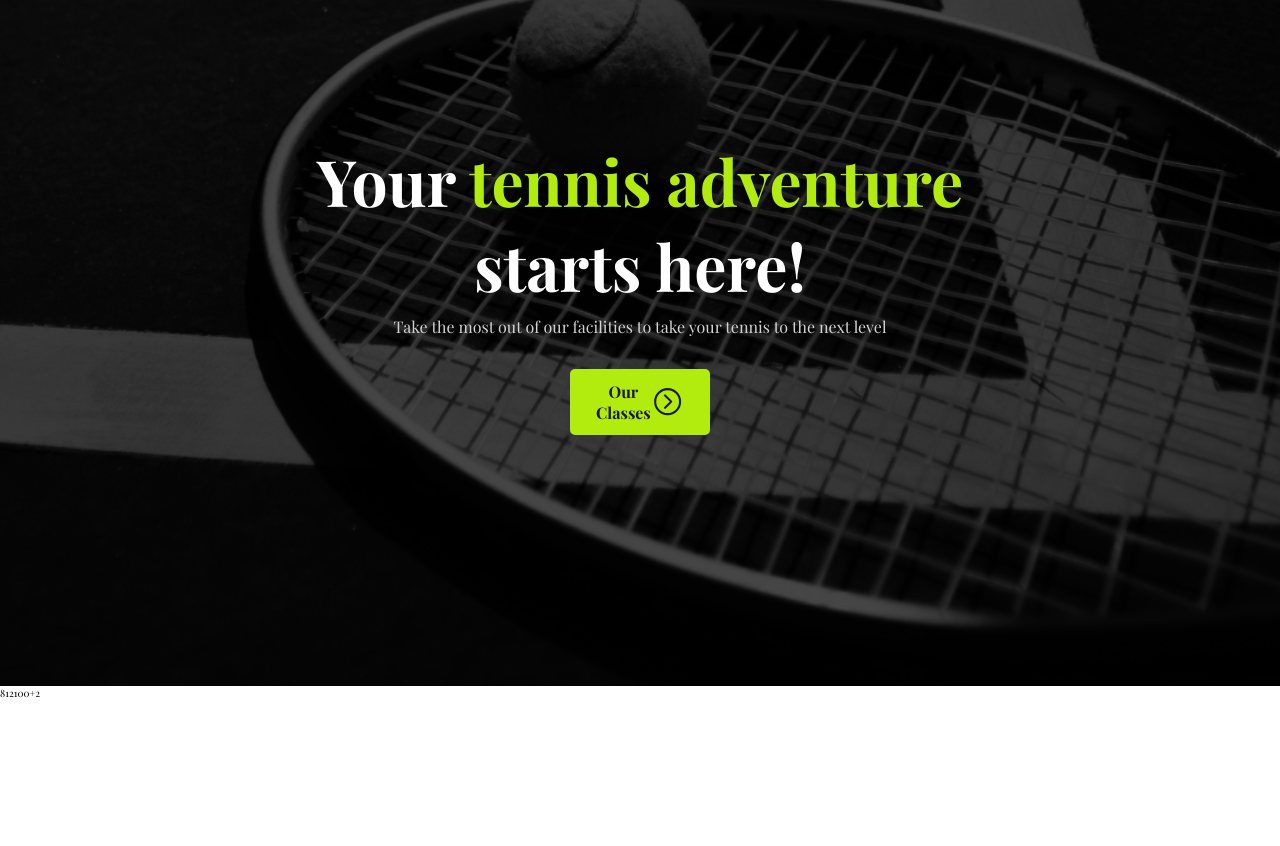
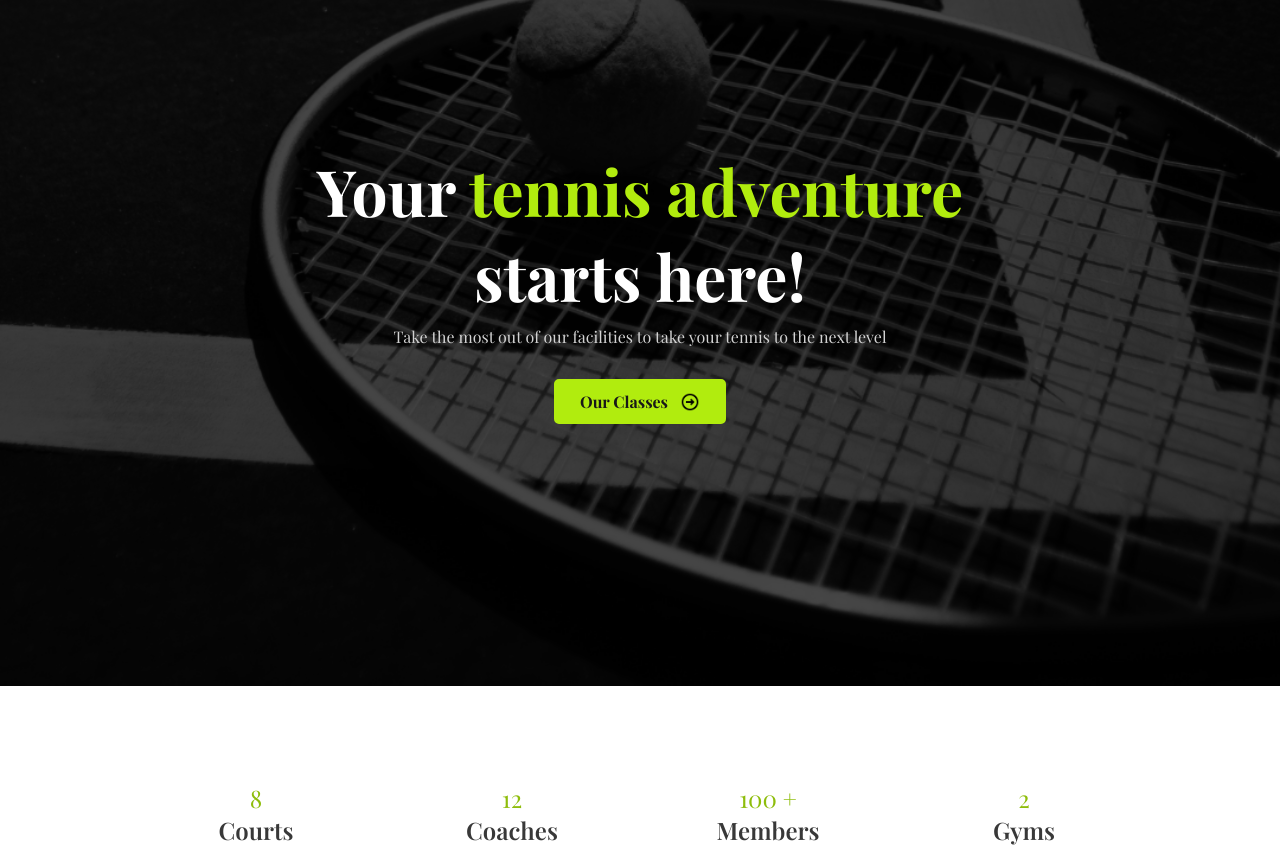
Before and after one commit to tomassfernandes/my-tennis-website, a React (Create React App) app: page / in a window 1280 px wide. Shown: the part 214-1060 px from the top of the page. Before the commit the page ends 914 px from the top, so only its background shows below. Built offline with nearby package versions, Linux system fonts and the light colour scheme.

Commit message:
info-grid done

```diff
--- a/src/CSS/about-section.css
+++ b/src/CSS/about-section.css
@@ -0,0 +1,31 @@
+.about-section {
+  background-color: rgb(255, 255, 255);
+}
+
+.info-grid {
+  display: grid;
+  grid-template-columns: repeat(4, 1fr);
+  width: 80%;
+  margin: 0 auto;
+  padding-top: 9.6rem;
+}
+
+.info-item-div {
+  display: flex;
+  flex-direction: column;
+  align-items: center;
+  justify-content: center;
+}
+
+.info-item-div p {
+  font-size: 2.4rem;
+}
+
+.info-item-num {
+  color: #8ebd0b;
+}
+
+.info-item-text {
+  font-weight: 600;
+  color: rgb(56, 56, 56);
+}
--- a/src/Items.js/AboutItem.js
+++ /dev/null
@@ -1,10 +0,0 @@
-export default function AboutItem() {
-  const AboutItem = [
-    { num: "8", text: "Courts" },
-    { num: "12", text: "Coaches" },
-    { num: "100+", text: "Members" },
-    { num: "2", text: "Gyms" },
-  ];
-
-  return <div>{AboutItem.map((item) => item.num)}</div>;
-}
--- /dev/null
+++ b/src/Items.js/InfoItem.js
@@ -0,0 +1,19 @@
+export default function InfoItem() {
+  const infoItem = [
+    { num: "8", text: "Courts" },
+    { num: "12", text: "Coaches" },
+    { num: "100 +", text: "Members" },
+    { num: "2", text: "Gyms" },
+  ];
+
+  return (
+    <>
+      {infoItem.map((item, index) => (
+        <div className="info-item-div" key={index}>
+          <p className="info-item-num">{item.num}</p>
+          <p className="info-item-text">{item.text}</p>
+        </div>
+      ))}
+    </>
+  );
+}
--- a/src/Sections.js/AboutSection.js
+++ b/src/Sections.js/AboutSection.js
@@ -1,11 +1,12 @@
-import AboutItem from "../Items.js/AboutItem";
+import InfoItem from "../Items.js/InfoItem";
 
 export default function InfoSection() {
   return (
     <section className="about-section">
       <div className="info-grid">
-        <AboutItem />
+        <InfoItem />
       </div>
+      <div className="facilities-info-div"></div>
     </section>
   );
 }
--- a/src/Sections.js/CTASection.js
+++ b/src/Sections.js/CTASection.js
@@ -13,28 +13,11 @@ export default function CTASection() {
 
           <button className="cta-button">
             Our Classes
-            <svg
+            <img
               className="arrow-svg"
-              xmlns="http://www.w3.org/2000/svg"
-              class="ionicon"
-              viewBox="0 0 512 512"
-            >
-              <path
-                d="M64 256c0 106 86 192 192 192s192-86 192-192S362 64 256 64 64 150 64 256z"
-                fill="none"
-                stroke="currentColor"
-                stroke-miterlimit="10"
-                stroke-width="32"
-              />
-              <path
-                fill="none"
-                stroke="currentColor"
-                stroke-linecap="round"
-                stroke-linejoin="round"
-                stroke-width="32"
-                d="M216 352l96-96-96-96"
-              />
-            </svg>
+              src="/svg/arrow-right.png"
+              alt="arrow right"
+            />
           </button>
         </div>
       </div>
```
Also changed, not shown: public/svg/arrow-right.png (added).
